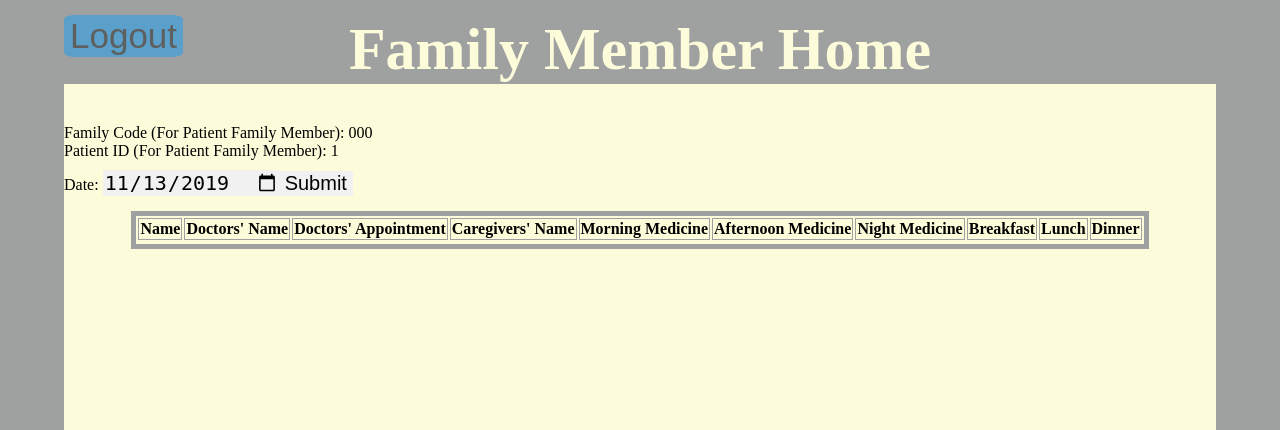
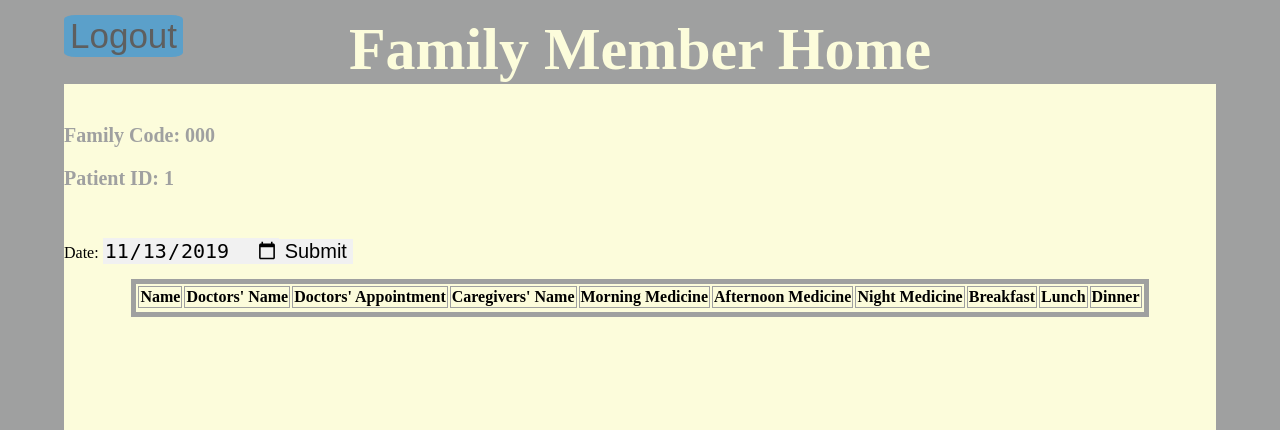
Before and after one commit to ColeReinhart/Final_Project_OHMS, a PHP site: page /fam_member.php in a window 1280 px wide. Shown: the top 430 px of the page. Run offline with PHP 8.4, Linux system fonts and the light colour scheme; the visitor is signed in with stand-in values (Sample User, id 1); tables that the repository leaves empty or names only in its code hold one stand-in row (values such as "Sample post"); lists and menus that the app fills with data are empty.

Commit message:
Fixed some css and family member

```diff
--- a/fam_member.php
+++ b/fam_member.php
@@ -3,7 +3,7 @@ include_once 'db.php';
 
 session_start();
 
-if(($_SESSION['loggedIn'] = true) && ($_SESSION['role'] == "Family Mem")|| $_SESSION['role'] == "Admin") {
+if(($_SESSION['loggedIn'] = true) && ($_SESSION['role'] == "Family Member")|| $_SESSION['role'] == "Admin") {
 
 } else {
     header("location: index.php");
@@ -47,12 +47,9 @@ if(mysqli_num_rows($result) == "int(0)"){
         </form>
         <h1>Family Member Home</h1>
 
-        <label>Family Code (For Patient Family Member):</label>
-        <?php echo $fam_code?>
-        <br>
+        <h3 class = 'h3thing'>Family Code: <?php echo $fam_code?></h3>
 
-        <label>Patient ID (For Patient Family Member):</label>
-        <?php echo $pat_id?>
+        <h3 class = 'h3thing'>Patient ID: <?php echo $pat_id?></h3>
         <br>
 
         <label>Date:</label>
--- a/style.css
+++ b/style.css
@@ -24,6 +24,10 @@ h3 {
     font-size: 20px;
     text-align: center;
     color:  #9fa0a0;
+}
+
+.h3thing {
+    text-align: left;
 }
 
 input {
```
Also changed, not shown: patient.php (+2 -5 lines).
